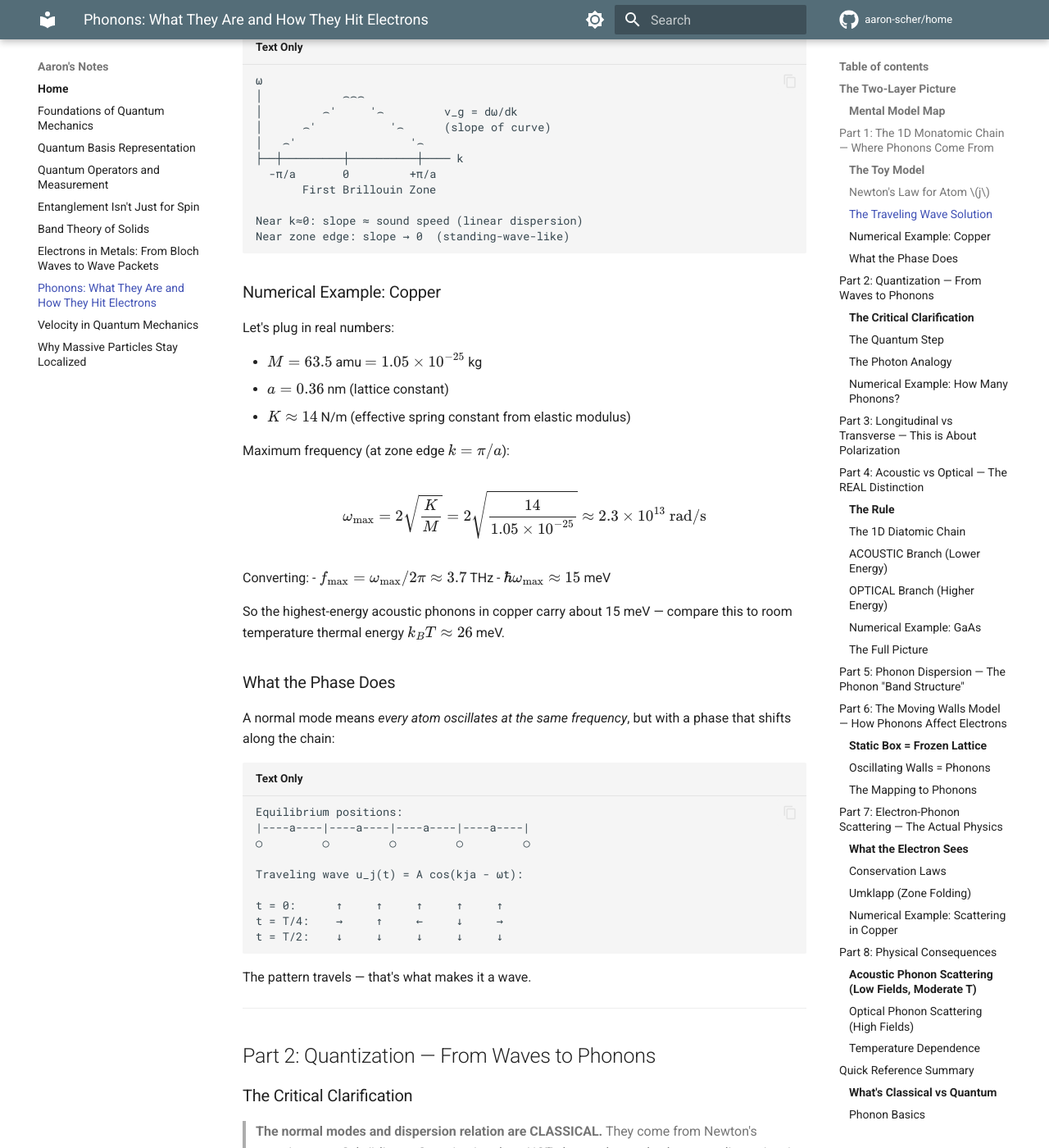
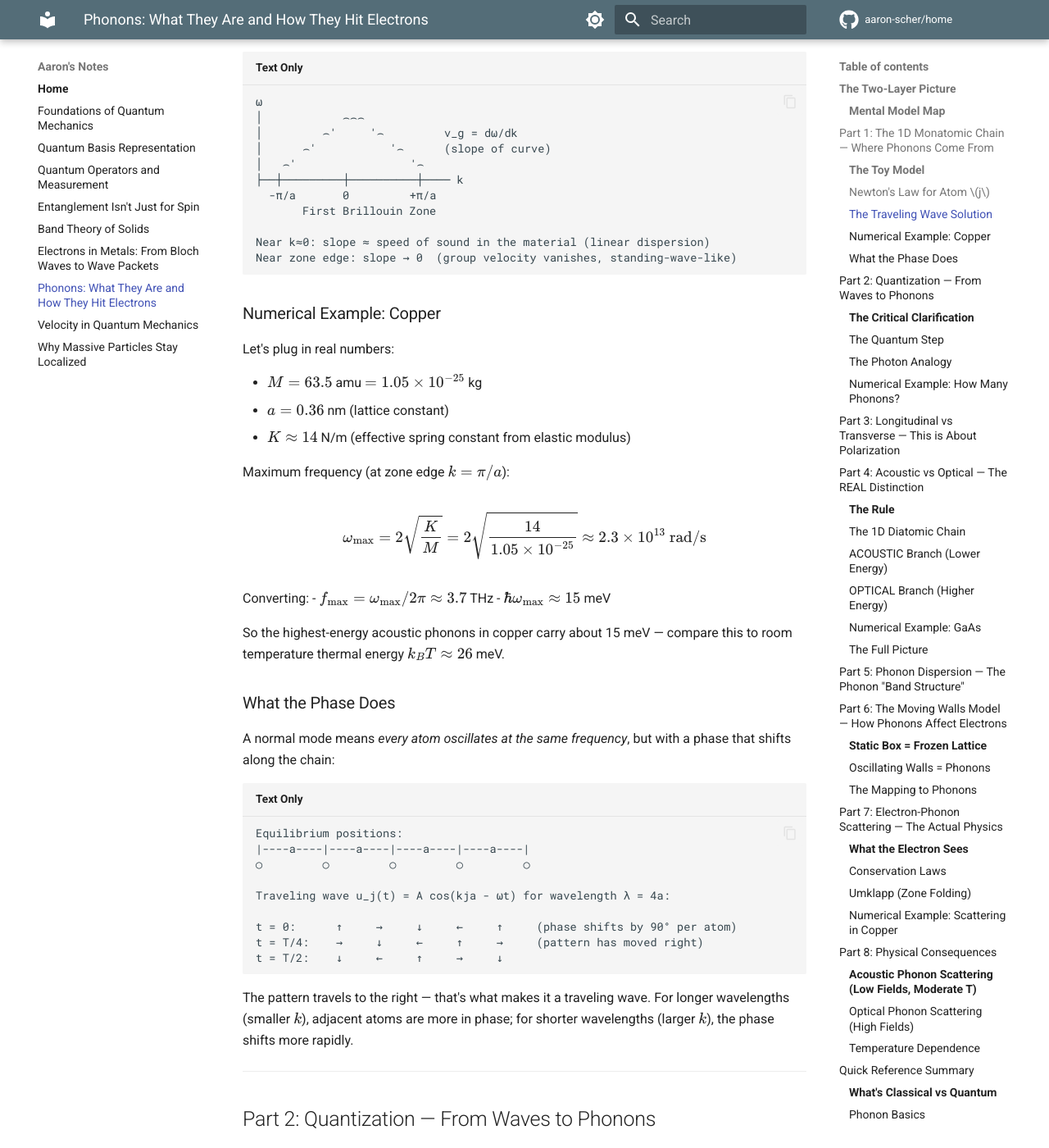
Before and after one commit to aaron-scher/home, an MkDocs documentation site: the page built from docs/quantum-mechanics/phonons.md, in a window 1280 px wide and 1400 px high, scrolled down 2712 px. Shown: the whole window at 82% size. Built offline with MkDocs 1.6.1 and Material for MkDocs 9.7.7, drawn with Linux system fonts in a browser that asks for light colours; comment, search, counter and statistics services are not loaded; some of the changed text lies outside the part shown.

Commit message:
Comprehensive clarity pass on phonons tutorial
- Note band index n vs occupation number n collision
- Fix mode diagram (q → k for consistency)
- Fix m → M_eff in RMS amplitude formula
- Explain M_eff in Hamiltonian
- Note k and q used interchangeably for phonon wavevector
- Explain "Umklapp" (German for flip) and define G = 2π/a
- Clarify high-T approximation for Bose-Einstein
- Fix summary table: RMS amplitude IS quantized, measurement outcomes are not
- Fix traveling wave diagram to show actual phase shifts (λ = 4a example)
- Clarify "sound speed" and "group velocity vanishes"

🤖 Generated with [Claude Code](https://claude.com/claude-code)

Co-Authored-By: Claude Opus 4.5 <noreply@anthropic.com>

````diff
--- a/docs/quantum-mechanics/phonons.md
+++ b/docs/quantum-mechanics/phonons.md
@@ -7,7 +7,7 @@ Solid-state physics is built on a sneaky trick: we solve for electrons assuming
 **Layer 1 — Frozen lattice (idealization):**
 You solve Schrödinger's equation for an electron in a perfectly periodic potential $V(\mathbf{r})$. The solutions are Bloch states $|n,\mathbf{k}\rangle$ — the "alphabet" for describing electrons. These are exact eigenstates, and in this frozen world, electrons never scatter.
 
-> **Notation:** $|n,\mathbf{k}\rangle$ is Dirac notation for a Bloch wavefunction. Here $n$ is the band index (which energy band) and $\mathbf{k}$ is the crystal momentum (wavevector in the Brillouin zone). In position space, this state has the form $\psi_{n\mathbf{k}}(\mathbf{r}) = e^{i\mathbf{k}\cdot\mathbf{r}} u_{n\mathbf{k}}(\mathbf{r})$, where $u$ has the periodicity of the lattice.
+> **Notation:** $|n,\mathbf{k}\rangle$ is Dirac notation for a Bloch wavefunction. Here $n$ is the band index (which energy band) and $\mathbf{k}$ is the crystal momentum (wavevector in the Brillouin zone). In position space, this state has the form $\psi_{n\mathbf{k}}(\mathbf{r}) = e^{i\mathbf{k}\cdot\mathbf{r}} u_{n\mathbf{k}}(\mathbf{r})$, where $u$ has the periodicity of the lattice. (Note: this $n$ is the band index; later we'll use $n$ for phonon occupation number — context will make clear which is which.)
 
 **Layer 2 — Moving lattice (reality):**
 Ions vibrate. The potential becomes time-dependent: $V(\mathbf{r},t) = V_0(\mathbf{r}) + \delta V(\mathbf{r},t)$. That $\delta V$ is made of normal modes. Quantize those modes → phonons. Electrons scatter: $|\mathbf{k}\rangle \rightarrow |\mathbf{k} \pm \mathbf{q}\rangle$.
@@ -104,8 +104,8 @@ This tells you how frequency depends on wavevector — the phonon's "E vs k" cur
   -π/a       0         +π/a
        First Brillouin Zone
 
-Near k≈0: slope ≈ sound speed (linear dispersion)
-Near zone edge: slope → 0  (standing-wave-like)
+Near k≈0: slope ≈ speed of sound in the material (linear dispersion)
+Near zone edge: slope → 0  (group velocity vanishes, standing-wave-like)
 ```
 
 ### Numerical Example: Copper
@@ -137,14 +137,14 @@ Equilibrium positions:
 |----a----|----a----|----a----|----a----|
 ○         ○         ○         ○         ○
 
-Traveling wave u_j(t) = A cos(kja - ωt):
+Traveling wave u_j(t) = A cos(kja - ωt) for wavelength λ = 4a:
 
-t = 0:      ↑     ↑     ↑     ↑     ↑
-t = T/4:    →     ↑     ←     ↓     →
-t = T/2:    ↓     ↓     ↓     ↓     ↓
+t = 0:      ↑     →     ↓     ←     ↑     (phase shifts by 90° per atom)
+t = T/4:    →     ↓     ←     ↑     →     (pattern has moved right)
+t = T/2:    ↓     ←     ↑     →     ↓
 ```
 
-The pattern travels — that's what makes it a wave.
+The pattern travels to the right — that's what makes it a traveling wave. For longer wavelengths (smaller $k$), adjacent atoms are more in phase; for shorter wavelengths (larger $k$), the phase shifts more rapidly.
 
 ---
 
@@ -192,7 +192,7 @@ $$
 H_k = \frac{P_k^2}{2M_{\text{eff}}} + \frac{1}{2}M_{\text{eff}}\omega_k^2 Q_k^2
 $$
 
-> **What's the Hamiltonian?** It's just total energy = kinetic + potential. This formula exists in classical mechanics too (Hamilton wrote it down in the 1830s, before quantum mechanics). The first term is kinetic energy, the second is potential energy of a spring.
+> **What's the Hamiltonian?** It's just total energy = kinetic + potential. This formula exists in classical mechanics too (Hamilton wrote it down in the 1830s, before quantum mechanics). The first term is kinetic energy, the second is potential energy of a spring. $M_{\text{eff}}$ is an effective mass that comes from the coordinate transformation — for our simple chain it's just $M$, the atomic mass.
 
 Now we *do* use Schrödinger — but for the collective coordinate $Q_k$, not for individual atom positions. Since $H_k$ has the form of a harmonic oscillator, we know the answer: promote $Q_k$ and $P_k$ to operators, and the energy eigenvalues are $(n + \frac{1}{2})\hbar\omega$.
 
@@ -336,7 +336,7 @@ The whole lattice sloshes together like a sound wave.
 At k→0: ω→0 (this is the defining property!)
 ```
 
-> **"Acoustic" means $\omega \to 0$ as $q \to 0$** — NOT "always low frequency."
+> **"Acoustic" means $\omega \to 0$ as $k \to 0$** — NOT "always low frequency." (Note: physicists use $k$ and $q$ interchangeably for phonon wavevector; $q$ is more common when discussing electron-phonon scattering.)
 > Near the zone edge, acoustic phonons can have very high frequencies!
 
 ```
@@ -514,7 +514,7 @@ $$
 k' = k \pm q + G
 $$
 
-where $G$ is a reciprocal lattice vector.
+where $G$ is a **reciprocal lattice vector** ($G = 2\pi/a$ in 1D). "Umklapp" is German for "flip over" — the electron's momentum flips back into the first zone. This is crucial for thermal resistance: Umklapp processes can transfer momentum to the lattice, while normal processes cannot.
 
 ```
 k-space (1D):
@@ -594,12 +594,12 @@ Once an electron reaches the threshold, it can efficiently dump energy by emitti
 
 Higher $T$ → more phonons → more scattering → lower mobility
 
-At high temperature, phonon occupation goes as:
+At high temperature ($k_B T \gg \hbar\omega$), the Bose-Einstein distribution simplifies:
 $$
-\langle n \rangle \approx \frac{k_B T}{\hbar\omega}
+\langle n \rangle = \frac{1}{e^{\hbar\omega/k_B T} - 1} \approx \frac{k_B T}{\hbar\omega}
 $$
 
-So scattering rate (and resistivity) grows roughly linearly with $T$.
+So phonon occupation — and hence scattering rate and resistivity — grows roughly linearly with $T$.
 
 ---
 
@@ -609,14 +609,15 @@ So scattering rate (and resistivity) grows roughly linearly with $T$.
 
 | Aspect | Classical or Quantum? |
 |--------|----------------------|
-| Normal modes, shapes, dispersion $\omega(q)$ | **Classical** (Newton) |
+| Normal modes, shapes, dispersion $\omega(k)$ | **Classical** (Newton) |
 | Energy quantization $E = (n+\frac{1}{2})\hbar\omega$ | **Quantum** |
-| Displacement amplitude | Continuous (any value) |
+| RMS amplitude in energy eigenstate | **Quantized** (scales with $\sqrt{n+1/2}$) |
+| Measurement outcome of displacement | Continuous (any value from $|\Psi(Q)|^2$) |
 | Energy in a mode | Discrete ($\hbar\omega$ chunks) |
 
 ### Phonon Basics
 
-- **Mode** = collective oscillation with wavevector $q$, frequency $\omega(q)$
+- **Mode** = collective oscillation with wavevector $k$ (or $q$), frequency $\omega(k)$
 - **Phonon** = one quantum of energy $\hbar\omega$ in that mode (NOT the wave itself)
 - **Large amplitude** ≈ many phonons (classical limit)
 
````
Also changed, not shown: other parts of docs/quantum-mechanics/phonons.md (+2 -2 lines).
